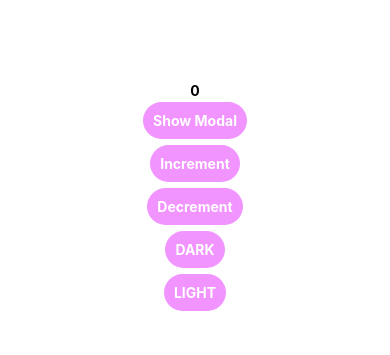
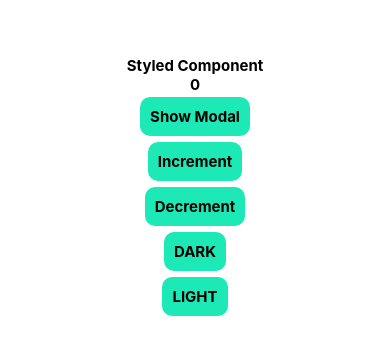
Before and after one commit to santi1991/movies, a React Native app: screen / in a window 390 px wide. Shown: the part 235-590 px from the top of the page. Built offline with nearby package versions, Linux system fonts and the light colour scheme.

Commit message:
styled components structure created

```diff
--- a/package.json
+++ b/package.json
@@ -13,7 +13,8 @@
     "@reduxjs/toolkit": "^1.6.1",
     "react": "17.0.1",
     "react-native": "0.64.2",
-    "react-redux": "^7.2.4"
+    "react-redux": "^7.2.4",
+    "styled-components": "^5.3.0"
   },
   "devDependencies": {
     "@babel/core": "^7.12.9",
@@ -28,6 +29,7 @@
     "eslint-plugin-react-hooks": "^4.2.0",
     "eslint-plugin-react-native": "^3.11.0",
     "eslint-plugin-sonarjs": "^0.9.1",
+    "gh-pages": "^3.2.3",
     "jest": "^26.6.3",
     "metro-react-native-babel-preset": "^0.64.0",
     "react-test-renderer": "17.0.1",
--- a/src/utilities/commons/Colors.js
+++ b/src/utilities/commons/Colors.js
@@ -18,15 +18,23 @@
 // 	error: '#BF360C',
 // };
 
+export const baseColors = {
+	primary: '#1DE9B6', //'#F194FF'
+	secondary: '#B388FF',
+	error: '#BF360C',
+};
+
 export const colors = {
-	dark: {
+	app: {
 		primary: '#1DE9B6',
 		secondary: '#B388FF',
+		error: '#BF360C',
+	},
+	dark: {
 		background: '#212121',
 		surface: '#424242',
 		text: '#FFFFFF',
 		border: '#EEEEEE',
-		error: '#BF360C',
 	},
 	light: {
 		primary: '#1DE9B6',
@@ -35,6 +43,42 @@ export const colors = {
 		surface: '#F5F5F5',
 		text: '#000000',
 		border: '#EEEEEE',
-		error: '#BF360C',
 	}
 };
+
+export const colorSelector = (currentTheme, type) => {
+	let color;
+	if (currentTheme === 'dark') {
+		switch (type) {
+			case 'text':
+				color = colors.dark.text;
+				break;
+			case 'background':
+				color = colors.dark.background;
+				break;
+			case 'surface':
+				color = colors.dark.surface;
+				break;
+			default:
+				color = 'white';
+				break;
+		}
+	}
+	if (currentTheme === 'light') {
+		switch (type) {
+			case 'text':
+				color = colors.light.text;
+				break;
+			case 'background':
+				color = colors.light.background;
+				break;
+			case 'surface':
+				color = colors.light.surface;
+				break;
+			default:
+				color = 'black';
+				break;
+		}
+	}
+	return color;
+};
--- a/src/utilities/commons/Styles.js
+++ b/src/utilities/commons/Styles.js
@@ -1,33 +1,62 @@
-import { StyleSheet } from 'react-native';
+import styled from 'styled-components/native';
+import { colors, colorSelector } from './Colors';
+
+// import { StyleSheet } from 'react-native';
 
 
-export const darkTheme = StyleSheet.create({
-	background: {
-		backgroundColor: '#212121'
-	},
-	surface: {
-		backgroundColor: '#424242'
-	},
-	text: {
-		color: '#FFFFFF'
-	}
-});
+// const selectTextColor = (currentTheme) => {
+// 	if (currentTheme === 'dark') {
+// 		return colors.dark.text;
+// 	}
+// 	return colors.light.text;
+// };
 
-export const lightTheme = StyleSheet.create({
-	background: {
-		backgroundColor: '#FFFFFF'
-	},
-	surface: {
-		backgroundColor: '#F5F5F5'
-	},
-	text: {
-		color: '#000000'
-	}
-});
 
-// export const styles = StyleSheet.create({
-// 	container: {
-// 		flex: 1,
-// 		// justifyContent: 'center'
+export const Text = styled.Text`
+	color: ${({ theme }) => colorSelector(theme, 'text')};
+	font-weight: bold;
+	font-size: 15px;
+	text-align: center;
+`;
+
+export const ScreenContainer = styled.SafeAreaView`
+	background-color: ${({ theme }) => colorSelector(theme, 'background')};
+	flex: 1;
+	align-items: center;
+	justify-content: center;
+`;
+
+export const Button = styled.Pressable`
+	background-color: ${colors.app.primary};
+	border-radius: 10;
+	padding: 10px;
+	elevation: 2;
+	margin-bottom: 3;
+	margin-top: 3;
+`;
+
+
+
+// export const darkTheme = StyleSheet.create({
+// 	background: {
+// 		backgroundColor: '#212121'
 // 	},
+// 	surface: {
+// 		backgroundColor: '#424242'
+// 	},
+// 	text: {
+// 		color: '#FFFFFF'
+// 	}
 // });
+
+// export const lightTheme = StyleSheet.create({
+// 	background: {
+// 		backgroundColor: '#FFFFFF'
+// 	},
+// 	surface: {
+// 		backgroundColor: '#F5F5F5'
+// 	},
+// 	text: {
+// 		color: '#000000'
+// 	}
+// });
--- a/src/views/core/AppScreens.js
+++ b/src/views/core/AppScreens.js
@@ -3,7 +3,6 @@ import { useSelector, useDispatch } from 'react-redux';
 import { setDarkTheme, setLightTheme } from '../../utilities/app/reducers/themeReducer';
 import SplashScreen from '../splash/SplashScreen';
 import HomeScreen from '../home/HomeScreen';
-import { darkTheme, lightTheme } from '../../utilities/commons/Styles';
 
 const AppScreens = () => {
 
@@ -12,17 +11,15 @@ const AppScreens = () => {
 	const dispatch = useDispatch();
 
 	const [loading, setLoading] = useState(true);
-	const theme = currentTheme === 'dark' ? darkTheme : lightTheme;
+
+	// const theme = currentTheme === 'dark' ? darkTheme : lightTheme;
 
 	const toggleTheme = (selectedTheme) => {
 		if (selectedTheme === 'dark') {
 			return dispatch(setDarkTheme());
 		}
-		else {
-			return dispatch(setLightTheme());
-		}
+		return dispatch(setLightTheme());
 	};
-
 
 	// const theme = lightTheme;
 
@@ -37,9 +34,10 @@ const AppScreens = () => {
 	}
 	return (
 		<HomeScreen
-			theme={theme}
+			theme={currentTheme}
 			toggleTheme={toggleTheme}
 		/>
 	);
 };
+
 export default AppScreens;
--- a/src/views/home/HomeScreen.js
+++ b/src/views/home/HomeScreen.js
@@ -1,10 +1,11 @@
 import React, { useState } from 'react';
-import { SafeAreaView, Text, StyleSheet } from 'react-native';
+// import { Text, StyleSheet } from 'react-native';
 import { useSelector, useDispatch } from 'react-redux';
 import { decrement, increment } from '../../utilities/app/reducers/counterReducer';
 import DetailScreen from '../detail/DetailScreen';
-import PressableView from '../../utilities/commons/components/PressableView';
+// import PressableView from '../../utilities/commons/components/PressableView';
 // import { styles } from '../../utilities/commons/Styles';
+import * as S from '../../utilities/commons/Styles';
 
 const HomeScreen = (props) => {
 
@@ -18,15 +19,56 @@ const HomeScreen = (props) => {
 	const [modalVisible, setModalVisible] = useState(false);
 
 	return (
-		<SafeAreaView style={styles.centeredView}>
-			<Text style={[styles.textStyle, theme.text]}>{count}</Text>
+		<S.ScreenContainer theme={theme}>
+
+			<S.Text theme={theme}>Styled Component</S.Text>
+
+			<S.Text theme={theme}>{count}</S.Text>
+
+			<S.Button onPress={() => setModalVisible(true)}>
+				<S.Text theme={theme}>Show Modal</S.Text>
+			</S.Button>
+
+			<S.Button onPress={() => dispatch(increment())}>
+				<S.Text theme={theme}>Increment</S.Text>
+			</S.Button>
+
+
+			<S.Button onPress={() => dispatch(decrement())}>
+				<S.Text theme={theme}>Decrement</S.Text>
+			</S.Button>
+
+			<S.Button onPress={() => toggleTheme('dark')}>
+				<S.Text theme={theme}>DARK</S.Text>
+			</S.Button>
+
+			<S.Button onPress={() => toggleTheme('light')}>
+				<S.Text theme={theme}>LIGHT</S.Text>
+			</S.Button>
+
+			{
+				modalVisible &&
+				<DetailScreen
+					theme={theme}
+					visible={modalVisible}
+					onHideModal={setModalVisible}
+				/>
+			}
+
+		</S.ScreenContainer>
+	);
+};
+
+export default HomeScreen;
+
+
+/*
 <PressableView
 	style={[styles.button, styles.buttonOpen]}
 	onPress={() => setModalVisible(true)}
 >
 	<Text style={styles.textStyle}>Show Modal</Text>
 </PressableView>
-
 <PressableView
 	style={[styles.button, styles.buttonOpen]}
 	onPress={() => dispatch(increment())}
@@ -43,54 +85,8 @@ const HomeScreen = (props) => {
 
 			<PressableView
 				style={[styles.button, styles.buttonOpen]}
-				onPress={() => toggleTheme('dark')}
-			>
-				<Text style={styles.textStyle}>DARK</Text>
-			</PressableView>
-
-			<PressableView
-				style={[styles.button, styles.buttonOpen]}
 				onPress={() => toggleTheme('light')}
 			>
 				<Text style={styles.textStyle}>LIGHT</Text>
 			</PressableView>
-
-			{
-				modalVisible &&
-                    <DetailScreen
-                    	theme={theme}
-                    	visible={modalVisible}
-                    	onHideModal={setModalVisible}
-                    />
-			}
-
-		</SafeAreaView>
-	);
-};
-
-const styles = StyleSheet.create({
-	centeredView: {
-		flex: 1,
-		justifyContent: 'center',
-		alignItems: 'center',
-		marginTop: 22,
-	},
-	button: {
-		borderRadius: 20,
-		padding: 10,
-		elevation: 2,
-		marginBottom:3,
-		marginTop:3
-	},
-	buttonOpen: {
-		backgroundColor: '#F194FF',
-	},
-	textStyle: {
-		color: 'white',
-		fontWeight: 'bold',
-		textAlign: 'center'
-	},
-});
-
-
-export default HomeScreen;
+*/
```
Also changed, not shown: App.js (+0 -22 lines), 1 other file (tests, documents, lock files or other folders). Lines whose indentation alone changed are shown as unchanged.
